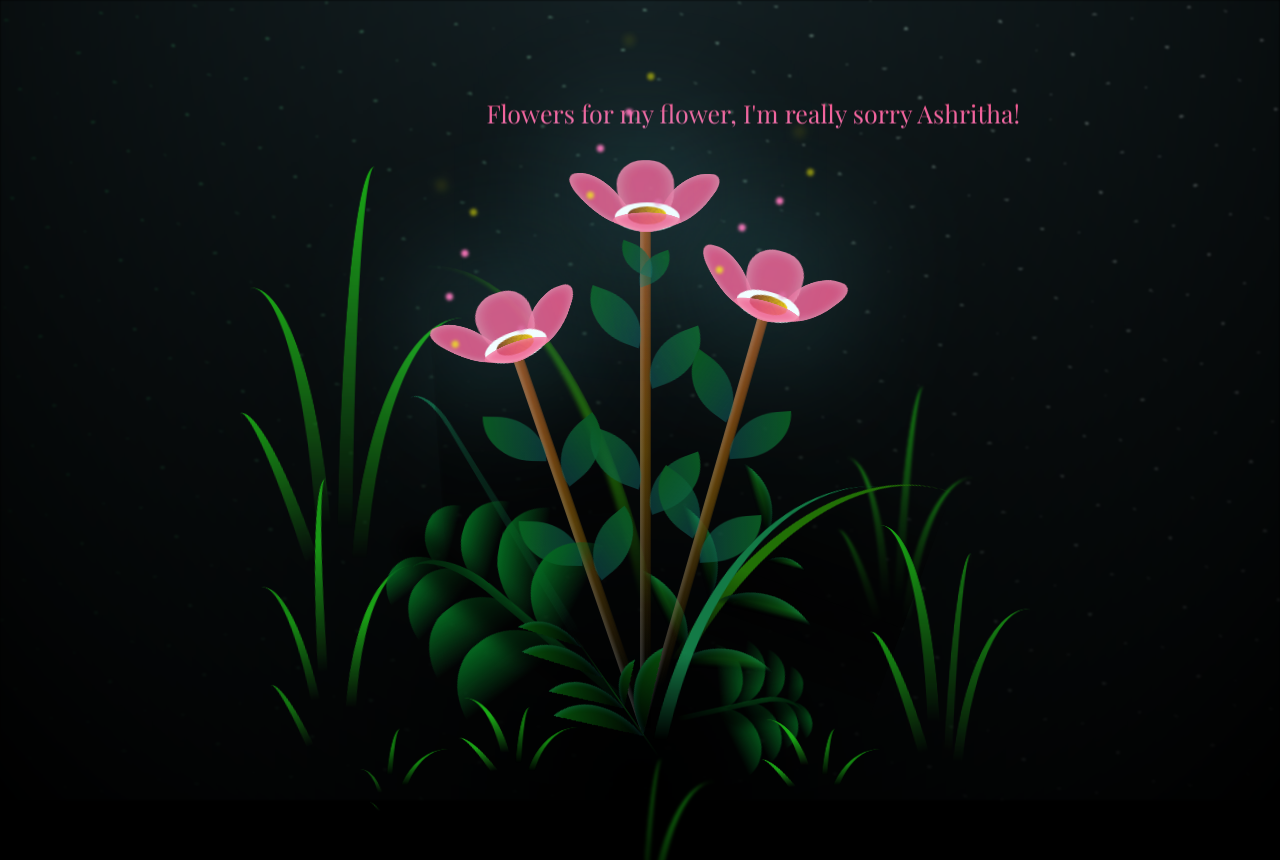
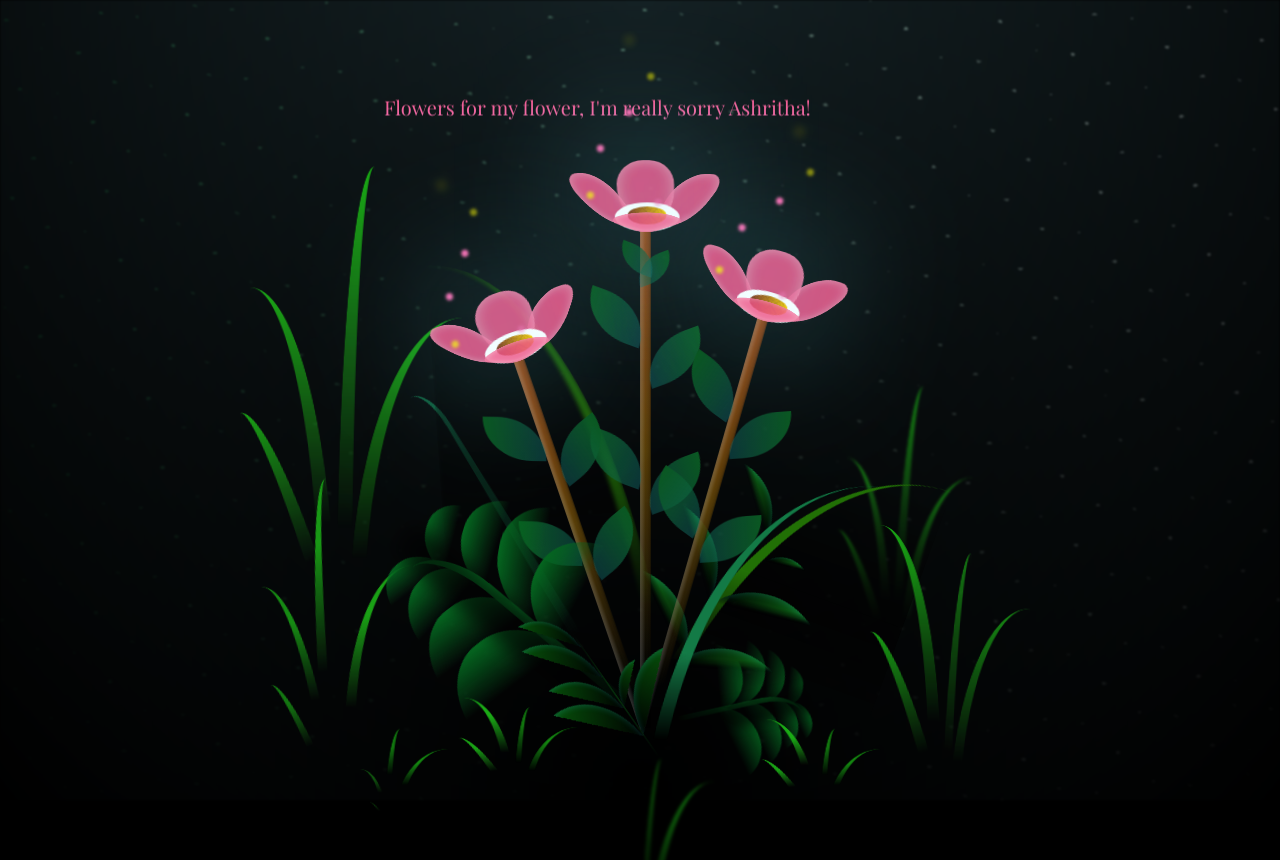
Before and after one commit to sparsh985/floww, a plain HTML site: page index.html in a window 1280 px wide. Shown: the top 860 px of the page. Drawn offline with nearby package versions, Linux system fonts and the light colour scheme.

Commit message:
Update main.css

```diff
--- a/main.css
+++ b/main.css
@@ -24,11 +24,11 @@ body {
 .centered {
   position: absolute;
   top: 10%;
-  left: 38%;
+  left: 30%;
   background: -webkit-linear-gradient( #ee5286, #f672b0);
   -webkit-background-clip: text;
   -webkit-text-fill-color: transparent;
-  font-family: 'Playfair Display';font-size: 25px;
+  font-family: 'Playfair Display';font-size: 20px;
   animation: 2s anim-lineUp ease-out infinite;
   transform: translate(-50%, -50%);
 }
```
